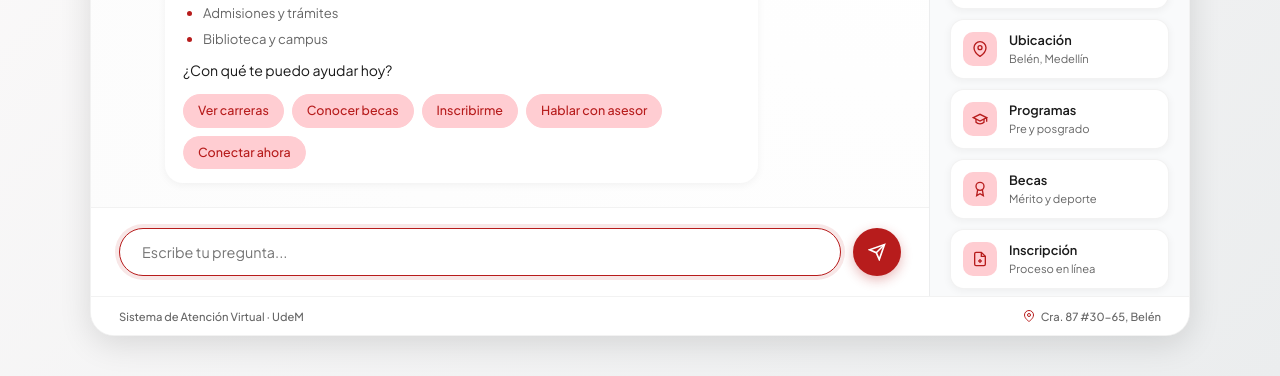
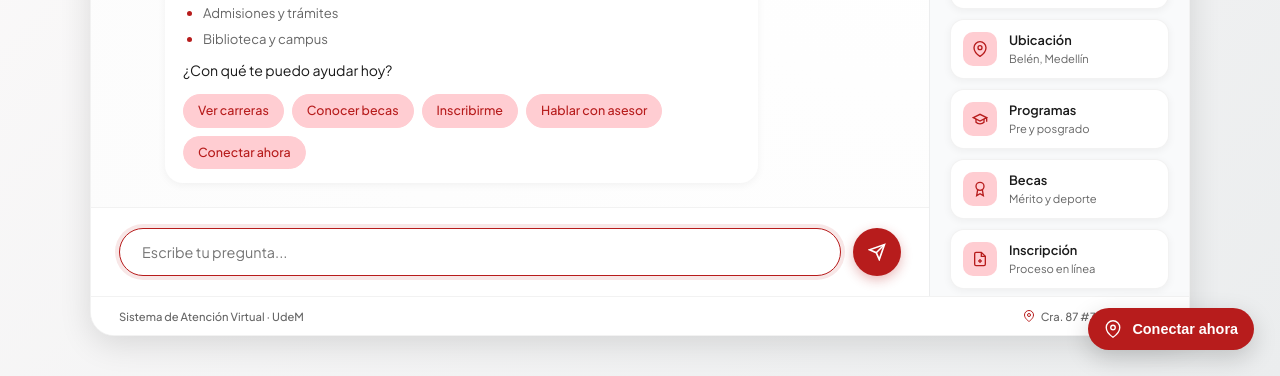
Before and after one commit to Pedrohernandez32/Chatbot, a Flask app: page / in a window 1280 px wide. Shown: the part 424-800 px from the top of the page. Run offline with Flask 3, Linux system fonts and the light colour scheme.

Commit message:
conectar

```diff
--- a/static/index.html
+++ b/static/index.html
@@ -209,6 +209,12 @@
 
 </div><!-- /.shell -->
 
+<!-- Floating advisor button -->
+<button class="floating-advisor-btn" onclick="connectAdvisorNow()" aria-label="Conectar con asesor ahora">
+  <svg viewBox="0 0 24 24" width="18" height="18" fill="none" stroke="currentColor" stroke-width="1.8"><path d="M21 10c0 7-9 13-9 13s-9-6-9-13a9 9 0 0 1 18 0z"/><circle cx="12" cy="10" r="3"/></svg>
+  <span>Conectar ahora</span>
+</button>
+
 <script src="/static/chatbot.js"></script>
 </body>
 </html>
--- a/static/styles.css
+++ b/static/styles.css
@@ -518,6 +518,32 @@ body {
   flex-shrink: 0;
 }
 
+/* Floating advisor button */
+.floating-advisor-btn {
+  position: fixed;
+  right: 26px;
+  bottom: 26px;
+  display: flex;
+  align-items: center;
+  gap: 10px;
+  padding: 12px 16px;
+  background: var(--primary);
+  color: #fff;
+  border: none;
+  border-radius: 999px;
+  box-shadow: 0 8px 24px rgba(0,0,0,0.18);
+  cursor: pointer;
+  z-index: 1200;
+  transition: transform 0.18s ease, box-shadow 0.18s ease;
+}
+.floating-advisor-btn span { font-weight: 700; font-size: 0.9rem; }
+.floating-advisor-btn:hover { transform: translateY(-4px); box-shadow: 0 12px 32px rgba(0,0,0,0.2); }
+
+@media (max-width: 640px) {
+  .floating-advisor-btn { right: 12px; bottom: 12px; padding: 10px 12px; }
+  .floating-advisor-btn span { display: none; }
+}
+
 .pcard-icon svg { width: 16px; height: 16px; color: var(--primary); }
 
 .pcard-text p { font-size: 0.8rem; font-weight: 600; color: var(--text-main); line-height: 1.2; }
```
